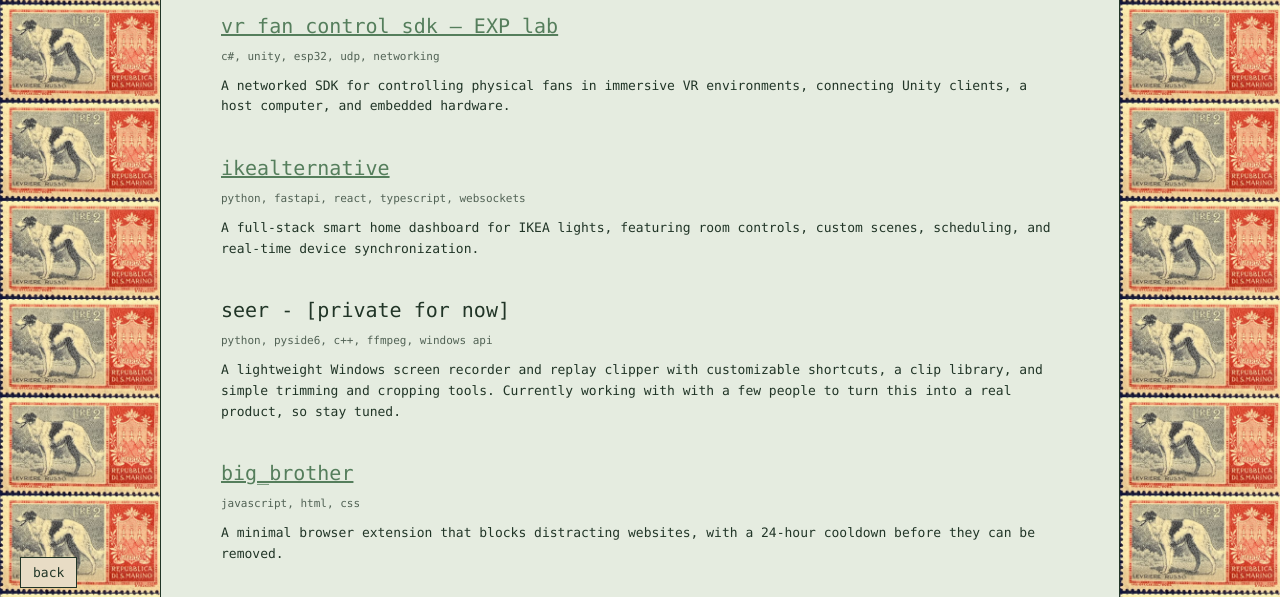
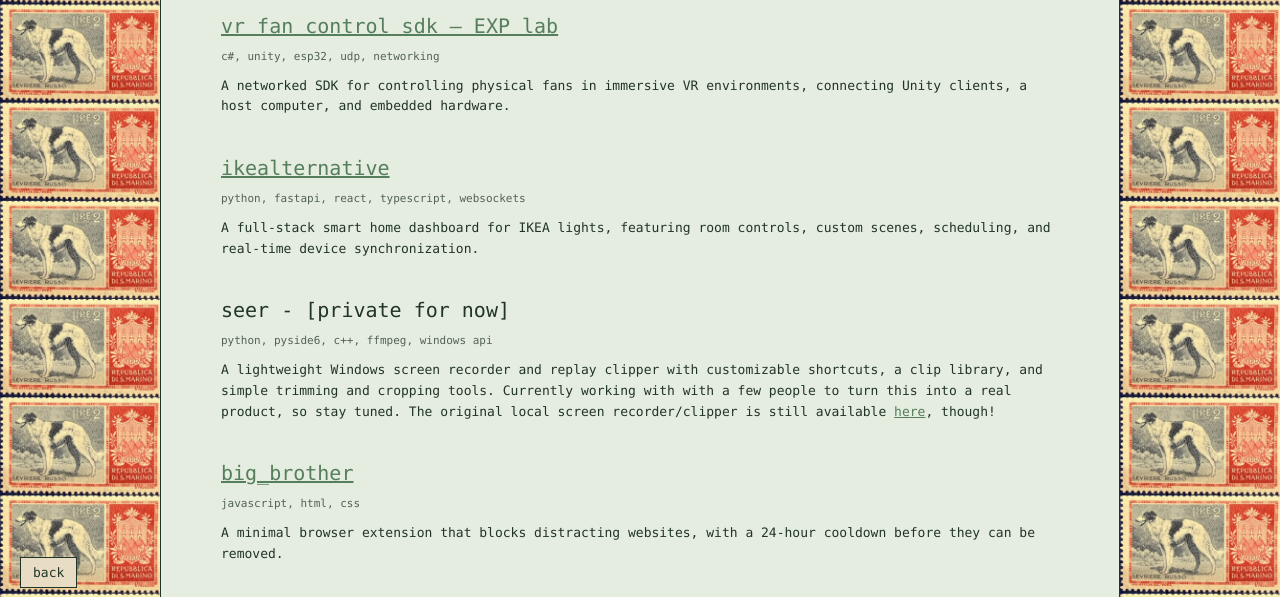
Before and after one commit to DuranMo/personal-website, a plain HTML site: page projects/index.html in a window 1280 px wide. Shown: the part 192-789 px from the top of the page. Drawn offline with Linux system fonts and the light colour scheme.

Commit message:
seer updates

```diff
--- a/projects/index.html
+++ b/projects/index.html
@@ -59,6 +59,9 @@
                 with customizable shortcuts, a clip library, and simple
                 trimming and cropping tools. Currently working with with
                 a few people to turn this into a real product, so stay tuned.
+                The original local screen recorder/clipper is still available
+                <a href="https://github.com/DuranMo/seer" target="_blank" rel="noopener noreferrer">here</a>,
+                though!
             </p>
         </section>
 
```
